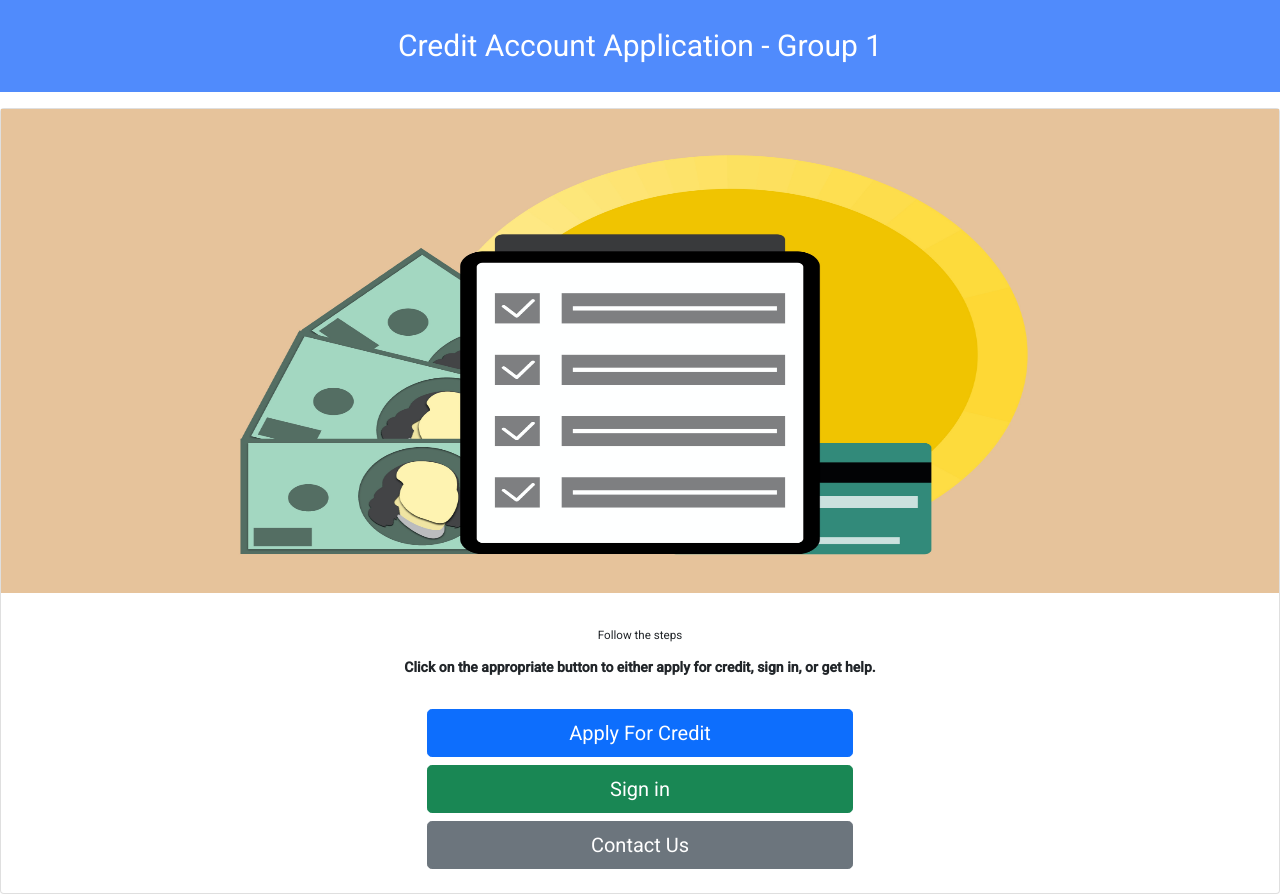
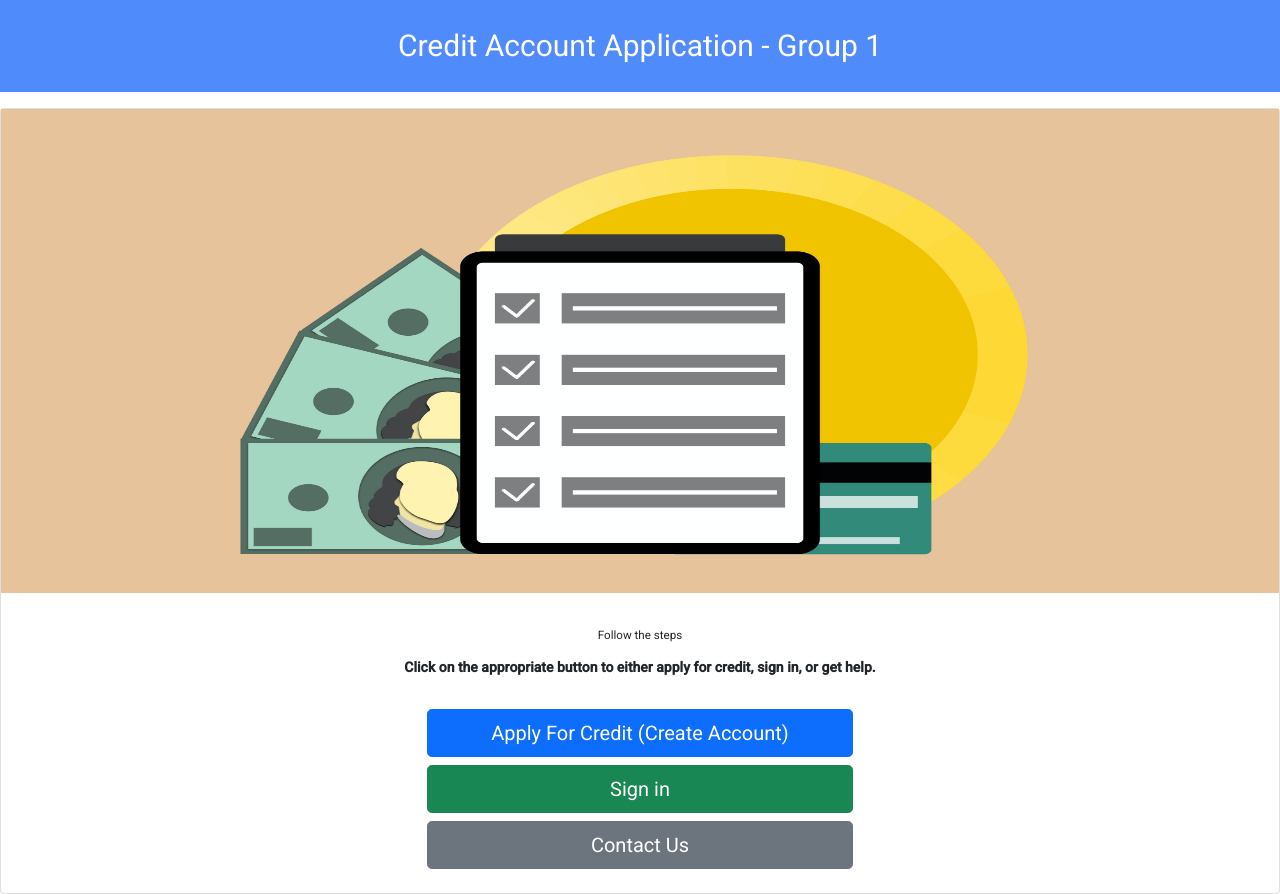
Before and after one commit to bmihretie/Angular-SpringBoot-CreditCardApp, an Angular app: page / in a window 1280 px wide. Built offline with nearby package versions, Linux system fonts and the light colour scheme.

Commit message:
Minor updates - 'About' is supposed to be 'help', moved my account, statements, credit score, and logout to the right'

```diff
--- a/src/app/aboutus/aboutus.component.html
+++ b/src/app/aboutus/aboutus.component.html
@@ -1,5 +1,5 @@
 
-<h1 class="text-center" style="background-color: #508bfc !important;color: #fff;font-size: 30px;padding:30px">About Us</h1>
+<h1 class="text-center" style="background-color: #508bfc !important;color: #fff;font-size: 30px;padding:30px">Help</h1>
 
 <div class="card-deck" id="wrapper1">
 
--- a/src/app/home/home.component.html
+++ b/src/app/home/home.component.html
@@ -22,7 +22,7 @@
         <li class="pb-2 mb-10" *ngIf="!isLoggedIn">
             <!-- <a routerLink="/register" > Apply For Credit </a> -->
             <button type="button" class="btn btn-primary btn-lg btn-block col-4" routerLink="/register" >
-                Apply For Credit</button>
+                Apply For Credit (Create Account)</button>
         </li>
         <li class="pb-2 mb-10" *ngIf="!isLoggedIn">
             <button type="button" class="btn btn-success btn-lg btn-block col-4" routerLink="/login" >
--- a/src/app/navbar/navbar.component.html
+++ b/src/app/navbar/navbar.component.html
@@ -10,7 +10,7 @@
           <a class="nav-link" routerLink="/">Home <span class="sr-only">(current)</span></a>
         </li>
         <li class="nav-item">
-          <a *ngIf="!loginService.isUserLoggedIn()" class="nav-link" routerLink="/register">Apply for Credit</a>
+          <a *ngIf="!loginService.isUserLoggedIn()" class="nav-link" routerLink="/register">Apply for Credit (Create Account)</a>
         </li>
 
         <li class="nav-item">
@@ -18,13 +18,14 @@
         </li>
 
         <li class="nav-item">
-          <a class="nav-link" routerLink="/aboutus">About Us</a>
+          <a class="nav-link" routerLink="/aboutus">Help</a>
         </li>
 
         <li class="nav-item">
           <a class="nav-link" routerLink="/help">Contact Us</a>
         </li>
-
+      </ul>
+      <ul class="navbar-nav justify-content-end">
         <li class="nav-item">
             <a *ngIf="loginService.isUserLoggedIn()" class="nav-link" routerLink="/display">My Account</a>
           </li>
@@ -42,7 +43,6 @@
           <li class="nav-item ">
             <a *ngIf="loginService.isUserLoggedIn()" class="nav-link" routerLink="/logout">Logout</a>
           </li>
-
       </ul>
     </div>
    </nav>
```
Lines whose indentation alone changed are shown as unchanged.
